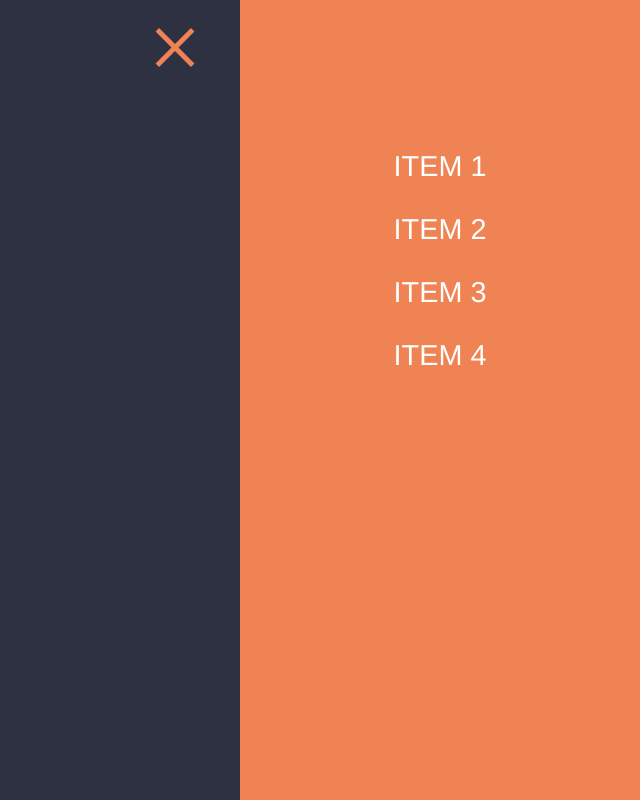
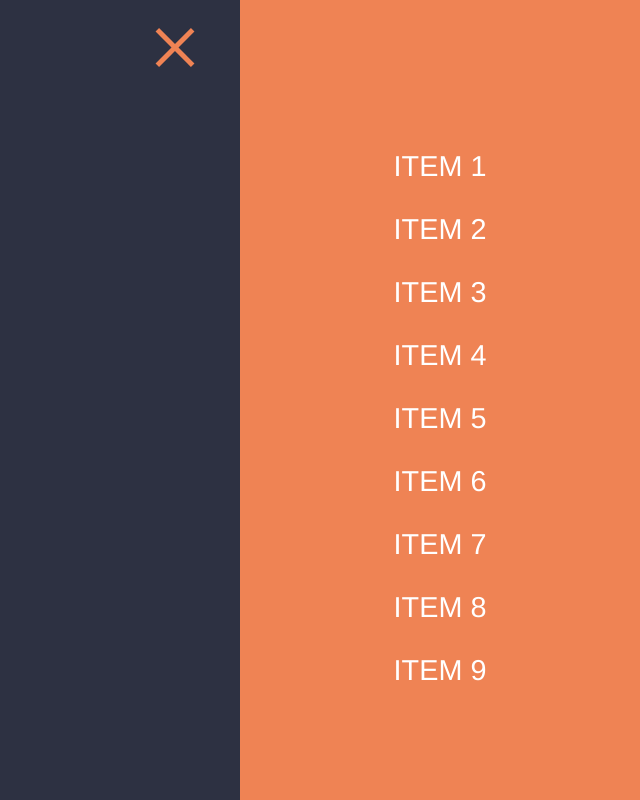
Before and after one commit to AgileAOTeam/cteam, a plain HTML site: page HTMLProjects/index.html in a window 1280 px wide. Both pictures are taken after a click on the element 1215 px from the left and 47 px from the top of the page. Shown: the whole page, without its empty margins (640-1280 px from the left). Drawn offline with nearby package versions, Linux system fonts and the light colour scheme.

Commit message:
Added new links to the right navigation

```diff
--- a/HTMLProjects/index.html
+++ b/HTMLProjects/index.html
@@ -48,6 +48,11 @@
     <li class="sidebar-item"><a href="#" class="sidebar-anchor">Item 2</a></li>
     <li class="sidebar-item"><a href="#" class="sidebar-anchor">Item 3</a></li>
     <li class="sidebar-item"><a href="#" class="sidebar-anchor">Item 4</a></li>
+	<li class="sidebar-item"><a href="#" class="sidebar-anchor">Item 5</a></li>
+	<li class="sidebar-item"><a href="#" class="sidebar-anchor">Item 6</a></li>
+	<li class="sidebar-item"><a href="#" class="sidebar-anchor">Item 7</a></li>
+	<li class="sidebar-item"><a href="#" class="sidebar-anchor">Item 8</a></li>
+	<li class="sidebar-item"><a href="#" class="sidebar-anchor">Item 9</a></li>
   </ul>
 </div>
   <script src='https://cdnjs.cloudflare.com/ajax/libs/jquery/2.2.2/jquery.min.js'></script>
```
